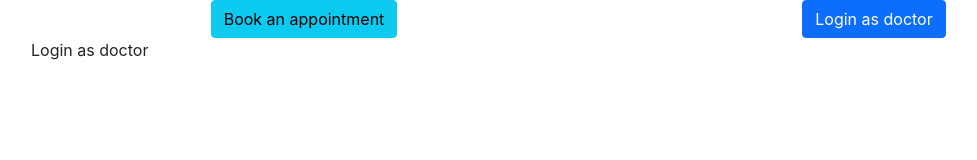
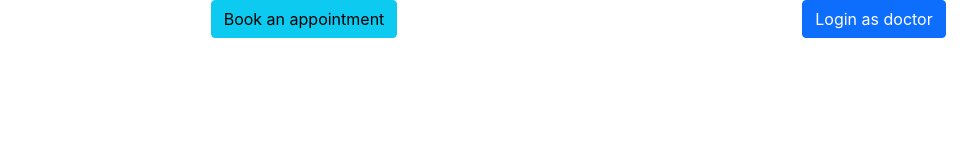
Before and after one commit to denchev/nbu-javaproject-frontend-app, a React (Create React App) app: page /doctor-login in a window 1280 px wide. Shown: the top 160 px of the page, without its empty margins (51-1028 px from the left). Built offline with nearby package versions, Linux system fonts and the light colour scheme.

Commit message:
Clean up and better UI response

```diff
--- a/src/App.js
+++ b/src/App.js
@@ -19,18 +19,16 @@ function App() {
         <Link to="/patient/book" className="btn btn-info">Book an appointment</Link>
         </div>
         <div className="col-6">
-        <Link to="/doctor-login" className="btn btn-primary">Login as doctor</Link>
+        <Link to="/doctor/login" className="btn btn-primary">Login as doctor</Link>
         </div>
       </div>
-
-
     </div>
 
     <Switch>
       <Route path="/patient/book">
         <PatientRegister />
       </Route>
-      <Route path="/doctor-login">
+      <Route path="/doctor/login">
         <DoctorLogin />
       </Route>
     </Switch>
```
